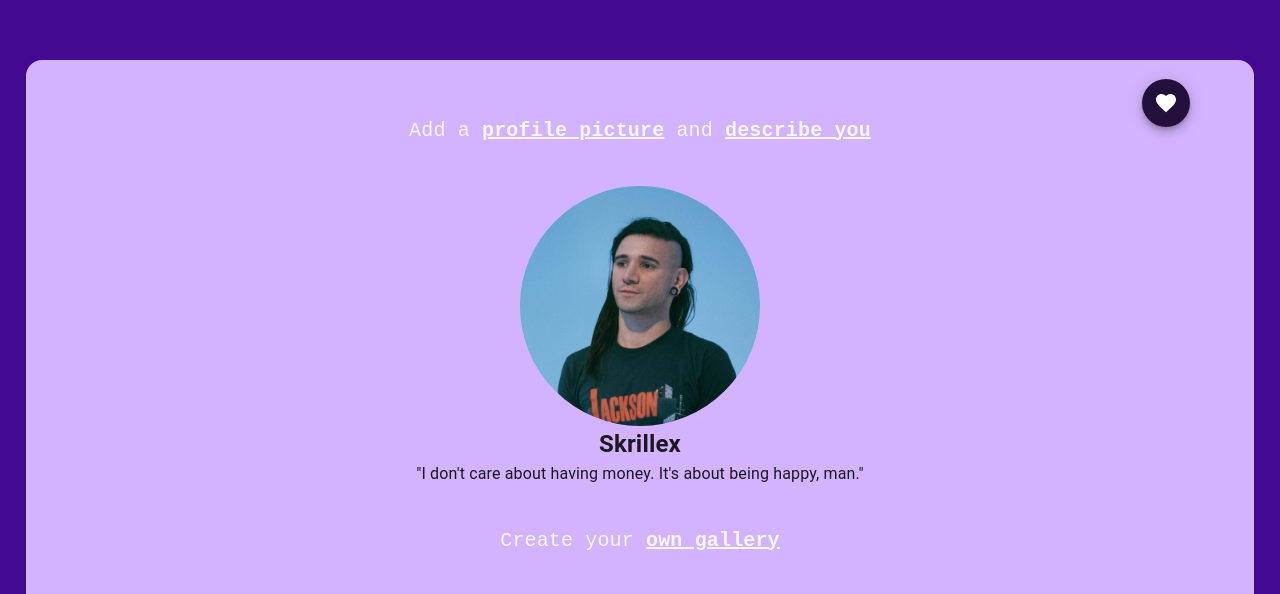
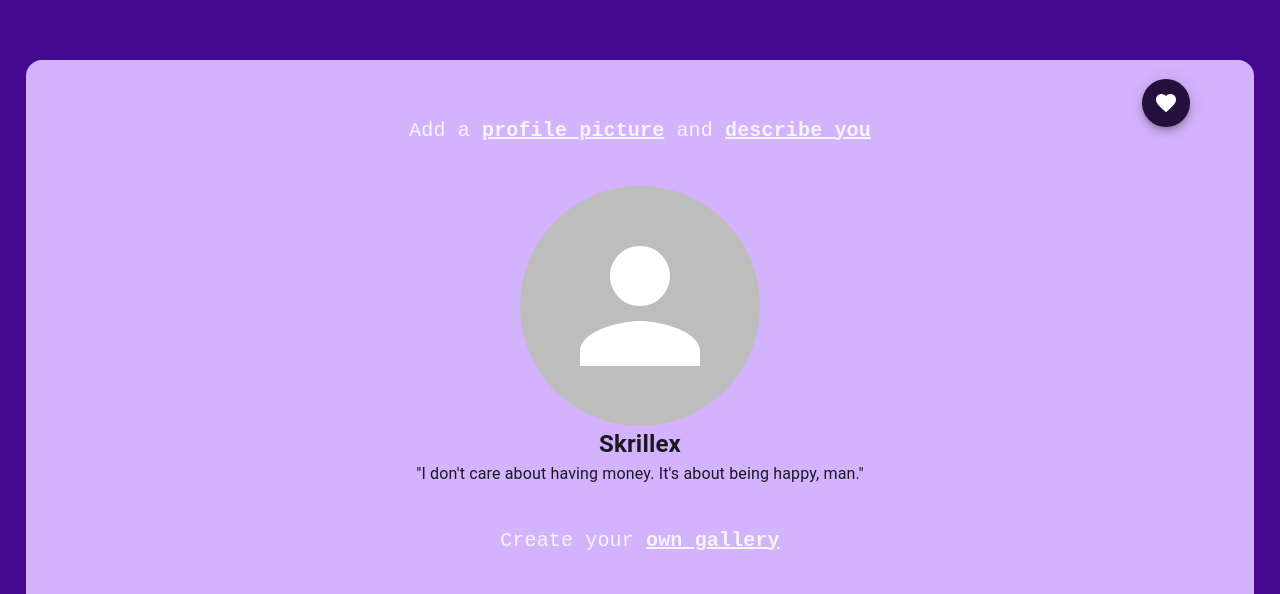
Before and after one commit to luislealdev/thisflow, a React (Vite) app: page /home in a window 1280 px wide. Shown: the part 649-1243 px from the top of the page. Built offline with nearby package versions, Linux system fonts and the light colour scheme; no server answers.

Commit message:
The image is showed in the profile now

```diff
--- a/src/flow/pages/HomePage.jsx
+++ b/src/flow/pages/HomePage.jsx
@@ -105,7 +105,7 @@
                 multiple
               />
               <Grid>
-                <AvatarImg />
+                <AvatarImg src={activeUser.profilePicture}/>
                 <Button
                   onClick={() => {
                     inputUploadImageRef.current.click();
--- a/src/home/components/AvatarImg.jsx
+++ b/src/home/components/AvatarImg.jsx
@@ -1,10 +1,10 @@
 import { Avatar } from "@mui/material";
 
-export const AvatarImg = () => {
+export const AvatarImg = ({src=""}) => {
   return (
     <Avatar
       alt="Skrillex"
-      src="src/home/assets/img/skrillex.jpeg"
+      src={src}
       sx={{
         width: "30vh",
         height: "30vh",
```
